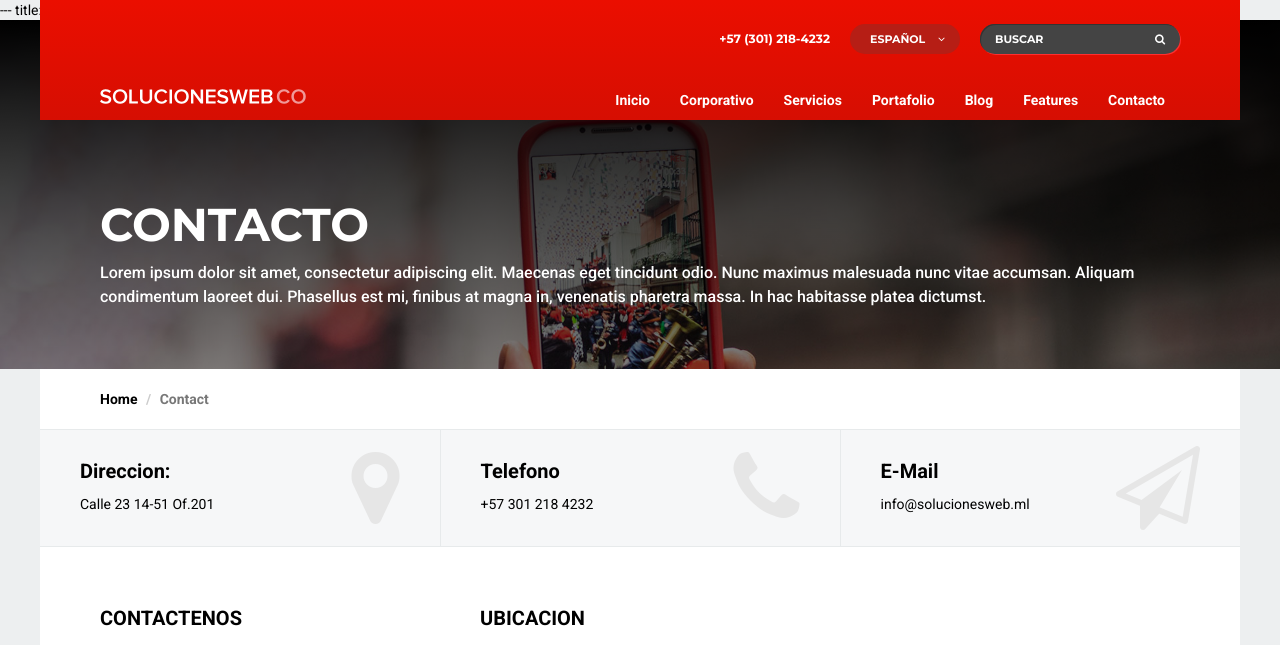
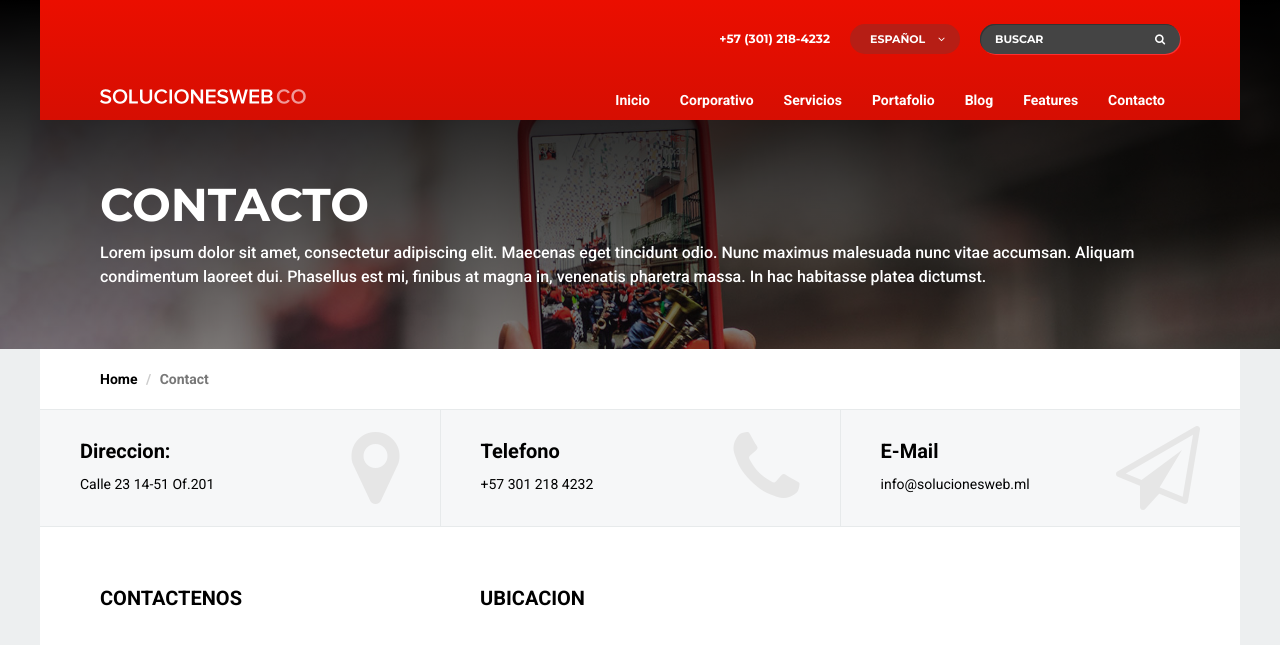
Before and after one commit to SolucionesWebCO/SolucionesWeb, a Jekyll site: the page built from contacto.html, in a window 1280 px wide and 900 px high, cut to the strip 0-645 px from the top of the window. Built offline with Jekyll 4.4.1, drawn with Linux system fonts in a browser that asks for light colours.

Commit message:
Updated contacto.html

```diff
--- a/contacto.html
+++ b/contacto.html
@@ -10,11 +10,6 @@ email: "info@solucionesweb.ml"
 published: true
 ---
 
----
-title: Contacto
-layout: default
-permalink: /contacto/
----
 	<div class="site-banner">
 	<div class="banner-image">
     	<img src="{{ page.bgimg }}" alt="Banner">
```
